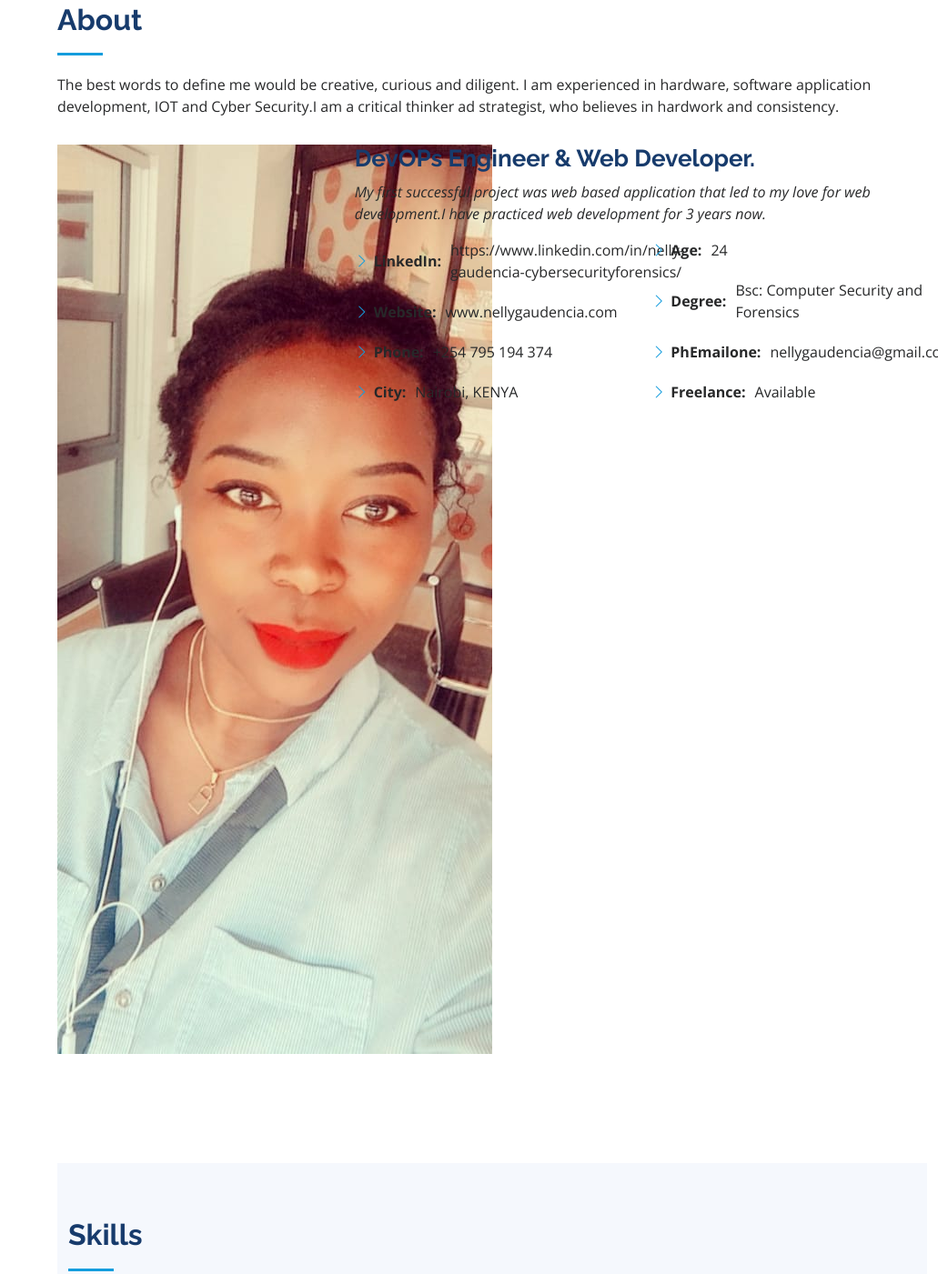
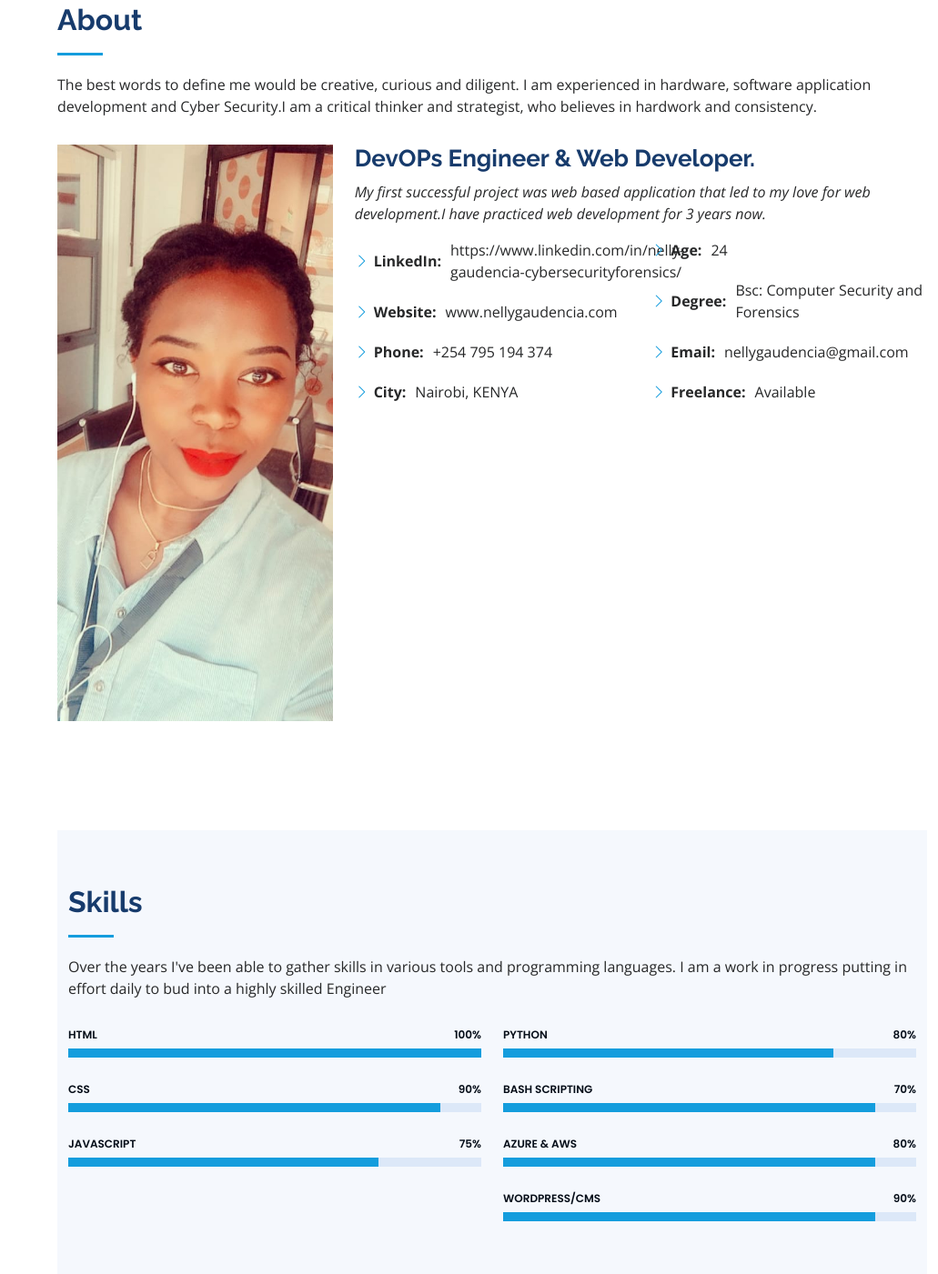
Before and after one commit to celciusKE/portfolio, a plain HTML site: page index.html in a window 1280 px wide. Shown: the part 857-2258 px from the top of the page at 91% size, without its empty margins (249-1280 px from the left). Drawn offline with nearby package versions, Linux system fonts and the light colour scheme.

Commit message:
updates v1

```diff
--- a/assets/css/style.css
+++ b/assets/css/style.css
@@ -201,6 +201,7 @@ h1, h2, h3, h4, h5, h6 {
   background: url("../img/Mystical.jpeg") top center;
   background-size: cover;
 }
+
 #hero:before {
   content: "";
   background: rgba(5, 13, 24, 0.3);
--- a/index.html
+++ b/index.html
@@ -24,15 +24,8 @@
   <link href="assets/vendor/glightbox/css/glightbox.min.css" rel="stylesheet">
   <link href="assets/vendor/swiper/swiper-bundle.min.css" rel="stylesheet">
 
-  <!-- Template Main CSS File -->
   <link href="assets/css/style.css" rel="stylesheet">
 
-  <!-- =======================================================
-  * Template Name: iPortfolio - v3.7.0
-  * Template URL: https://bootstrapmade.com/iportfolio-bootstrap-portfolio-websites-template/
-  * Author: BootstrapMade.com
-  * License: https://bootstrapmade.com/license/
-  ======================================================== -->
 </head>
 
 <body>
@@ -72,7 +65,7 @@
   <section id="hero" class="d-flex flex-column justify-content-center align-items-center">
     <div class="hero-container" data-aos="fade-in">
       <h1>Nelly Barasa</h1>
-      <p>I'm a <span class="typed" data-typed-items="Devops Engineer, Cyber security associate, Freelance application Developer, Cloud engineer"></span></p>
+      <p>I'm a <span class="typed" data-typed-items="Devops Engineer, Cyber security analyst, Freelance application Developer, Cloud Practitioner"></span></p>
     </div>
   </section><!-- End Hero -->
 
@@ -84,12 +77,12 @@
 
         <div class="section-title">
           <h2>About</h2>
-          <p> The best words to define me would be creative, curious and diligent. I am experienced in hardware, software application development, IOT and Cyber Security.I am a critical thinker ad strategist, who believes in hardwork and consistency.</p>
+          <p> The best words to define me would be creative, curious and diligent. I am experienced in hardware, software application development and Cyber Security.I am a critical thinker and strategist, who believes in hardwork and consistency.</p>
         </div>
 
         <div class="row">
-          <div class="col-lg-4" data-aos="fade-right">
-            <img src="assets/img/profile2.jpeg" class="hero" alt="">
+          <div class="col-md-4" data-aos="fade-right">
+            <img src="assets/img/profile2.jpeg" class="img-fluid" alt="">
           </div>
           <div class="col-lg-8 pt-4 pt-lg-0 content" data-aos="fade-left">
             <h3>DevOPs Engineer &amp; Web Developer.</h3>
@@ -109,7 +102,7 @@
                 <ul>
                   <li><i class="bi bi-chevron-right"></i> <strong>Age:</strong> <span>24</span></li>
                   <li><i class="bi bi-chevron-right"></i> <strong>Degree:</strong> <span>Bsc: Computer Security and Forensics</span></li>
-                  <li><i class="bi bi-chevron-right"></i> <strong>PhEmailone:</strong> <span>nellygaudencia@gmail.com</span></li>
+                  <li><i class="bi bi-chevron-right"></i> <strong>Email:</strong> <span>nellygaudencia@gmail.com</span></li>
                   <li><i class="bi bi-chevron-right"></i> <strong>Freelance:</strong> <span>Available</span></li>
                 </ul>
               </div>
@@ -169,7 +162,19 @@
                 <div class="progress-bar" role="progressbar" aria-valuenow="80" aria-valuemin="0" aria-valuemax="100"></div>
               </div>
             </div>
+            <div class="progress">
+              <span class="skill">Bash Scripting <i class="val">70%</i></span>
+              <div class="progress-bar-wrap">
+                <div class="progress-bar" role="progressbar" aria-valuenow="90" aria-valuemin="0" aria-valuemax="100"></div>
+              </div>
+            </div>
+            <div class="progress">
+              <span class="skill">Azure & AWS<i class="val">80%</i></span>
+              <div class="progress-bar-wrap">
+                <div class="progress-bar" role="progressbar" aria-valuenow="90" aria-valuemin="0" aria-valuemax="100"></div>
+              </div>
 
+            </div>
             <div class="progress">
               <span class="skill">WordPress/CMS <i class="val">90%</i></span>
               <div class="progress-bar-wrap">
@@ -239,7 +244,7 @@
             <div class="resume-item">
               <h4>FREELANCE APPLICATION DEVELOPER </h4>
               <h5>2019 - Present</h5>
-              <p><em>RITOPH EMPIRE </em></p>
+              <p><em>RITOPH TECHNOLOGIES </em></p>
               <ul>
                <li>Mobile application development</li>
                <li>Web development</li>
@@ -358,7 +363,7 @@
             <div class="col-lg-4 col-md-6 icon-box" data-aos="fade-up">
               <div class="icon"><i class="bi bi-gem"></i></div>
               <h4 class="title"><a href="">IT Consultant</a></h4>
-              <p class="description">I provide my expert opinions, analysis and recommendations to your institution regarding any of your IT needs and problems</p>
+              <p class="description">I provide my assistance in analysis and recommendations to individuals and institutions regarding any of your IT needs and problems</p>
             </div>
           <div class="col-lg-4 col-md-6 icon-box" data-aos="fade-up" data-aos-delay="100">
             <div class="icon"><i class="bi bi-card-checklist"></i></div>
```
Also changed, not shown: 1 other file.
